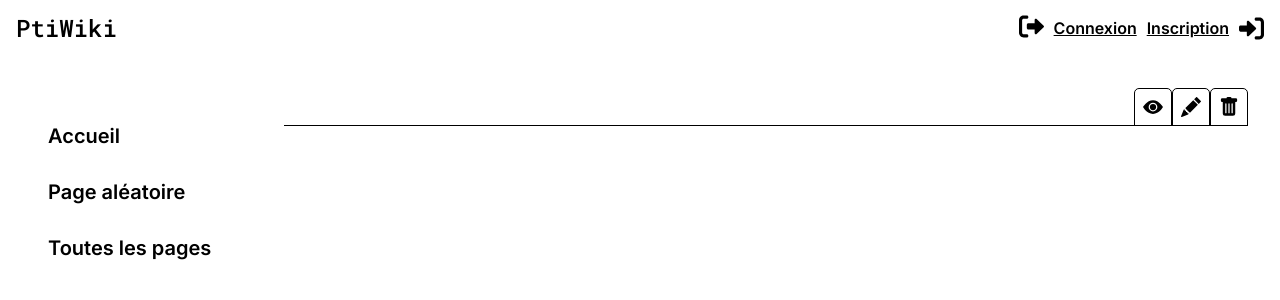
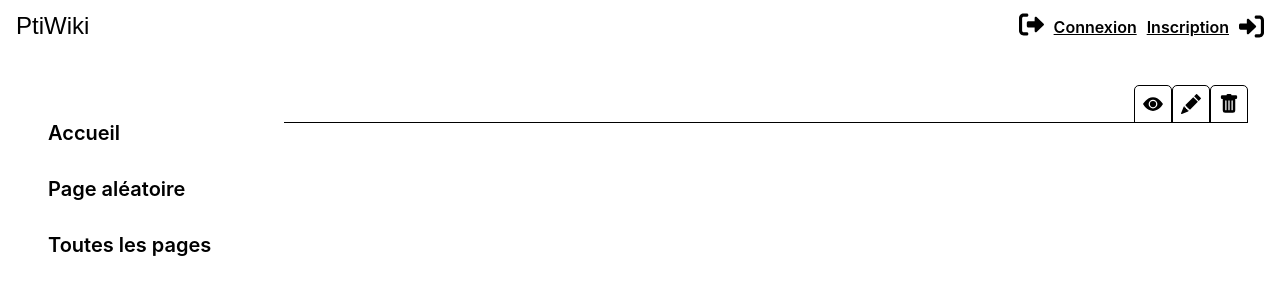
Before and after one commit to elisezhg/ptiwiki, a PHP site: page /templates/page.html in a window 1280 px wide. Shown: the top 300 px of the page. Run offline with PHP 8.4, Linux system fonts and the light colour scheme; some web fonts are replaced.

Commit message:
Import fonts locally

```diff
--- a/public/css/style.css
+++ b/public/css/style.css
@@ -1,3 +1,27 @@
+/* Fonts */
+
+@font-face {
+  font-family: 'Inter';
+  src: url(../assets/fonts/Inter/static/Inter-Regular.ttf);
+}
+
+@font-face {
+  font-family: 'Inter';
+  src: url(../assets/fonts/Inter/static/Inter-SemiBold.ttf);
+  font-weight: 600;
+}
+
+@font-face {
+  font-family: 'Inter';
+  src: url(../assets/fonts/Inter/static/Inter-Bold.ttf);
+  font-weight: 700;
+}
+
+@font-face {
+  font-family: 'Roboto Mono';
+  src: url(../assets/fonts/Roboto_Mono/static/RobotoMono-Medium.ttf);
+}
+
 body {
   font-family: 'Inter', sans-serif;
   margin: 0;
--- a/templates/authentication.html
+++ b/templates/authentication.html
@@ -5,12 +5,6 @@
     <meta http-equiv="X-UA-Compatible" content="IE=edge" />
     <meta name="viewport" content="width=device-width, initial-scale=1.0" />
     <link rel="stylesheet" href="css/style.css" />
-    <link rel="preconnect" href="https://fonts.googleapis.com" />
-    <link rel="preconnect" href="https://fonts.gstatic.com" crossorigin />
-    <link
-      href="https://fonts.googleapis.com/css2?family=Inter:wght@400;500;600;700&family=Roboto+Mono:wght@500&display=swap"
-      rel="stylesheet"
-    />
     <title>
       PtiWiki - <?=$action == "login" ? "Connexion" : "Inscription" ?>
     </title>
--- a/templates/error.html
+++ b/templates/error.html
@@ -6,12 +6,6 @@
     <meta name="viewport" content="width=device-width, initial-scale=1.0" />
     <link rel="stylesheet" href="css/style.css" />
     <title>Error</title>
-    <link rel="preconnect" href="https://fonts.googleapis.com" />
-    <link rel="preconnect" href="https://fonts.gstatic.com" crossorigin />
-    <link
-      href="https://fonts.googleapis.com/css2?family=Inter:wght@400;500;600;700&family=Roboto+Mono:wght@500&display=swap"
-      rel="stylesheet"
-    />
   </head>
   <body>
     <header>
--- a/templates/page.html
+++ b/templates/page.html
@@ -6,12 +6,6 @@
     <meta name="viewport" content="width=device-width, initial-scale=1.0" />
     <link rel="stylesheet" href="css/style.css" />
     <title><?php echo $title ?></title>
-    <link rel="preconnect" href="https://fonts.googleapis.com" />
-    <link rel="preconnect" href="https://fonts.gstatic.com" crossorigin />
-    <link
-      href="https://fonts.googleapis.com/css2?family=Inter:wght@400;500;600;700&family=Roboto+Mono:wght@500&display=swap"
-      rel="stylesheet"
-    />
   </head>
   <body>
     <header>
```
Also changed, not shown: public/assets/fonts/Inter/Inter-Bold.ttf (added), public/assets/fonts/Inter/Inter-Regular.ttf (added), public/assets/fonts/Inter/Inter-SemiBold.ttf (added), public/assets/fonts/Roboto_Mono/RobotoMono-Medium.ttf (added).
